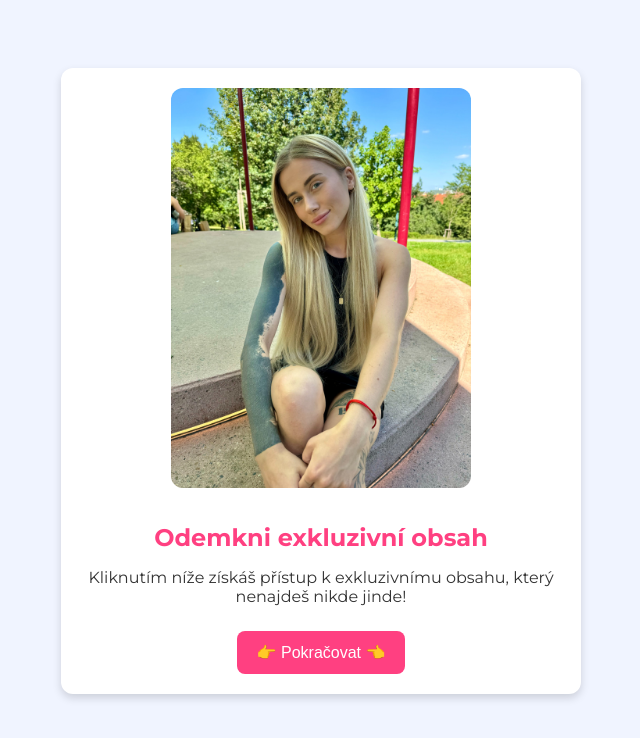
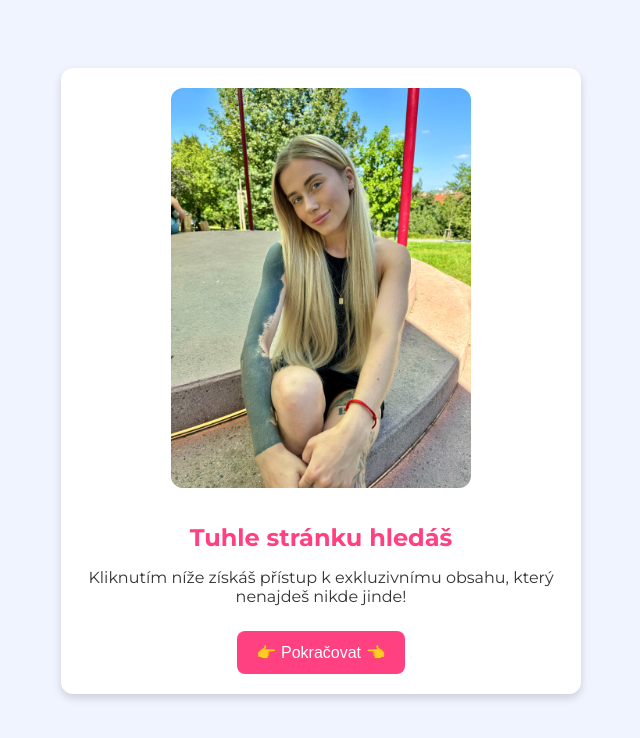
Before and after one commit to Hnzuonee/funnel, a plain HTML site: page mujviplink_com_final/index.html in a window 1280 px wide. Shown: the whole page, without its empty margins (319-959 px from the left). Drawn offline with Linux system fonts and the light colour scheme.

Commit message:
Update index.html

```diff
--- a/mujviplink_com_final/index.html
+++ b/mujviplink_com_final/index.html
@@ -56,7 +56,7 @@
 <body>
     <div class="container">
         <img src="foto.jpg" alt="Exkluzivní obsah">
-        <h1>Odemkni exkluzivní obsah</h1>
+        <h1>Tuhle stránku hledáš</h1>
         <p>Kliknutím níže získáš přístup k exkluzivnímu obsahu, který nenajdeš nikde jinde!</p>
         <button id="redirectBtn">👉 Pokračovat 👈</button>
     </div>
```
